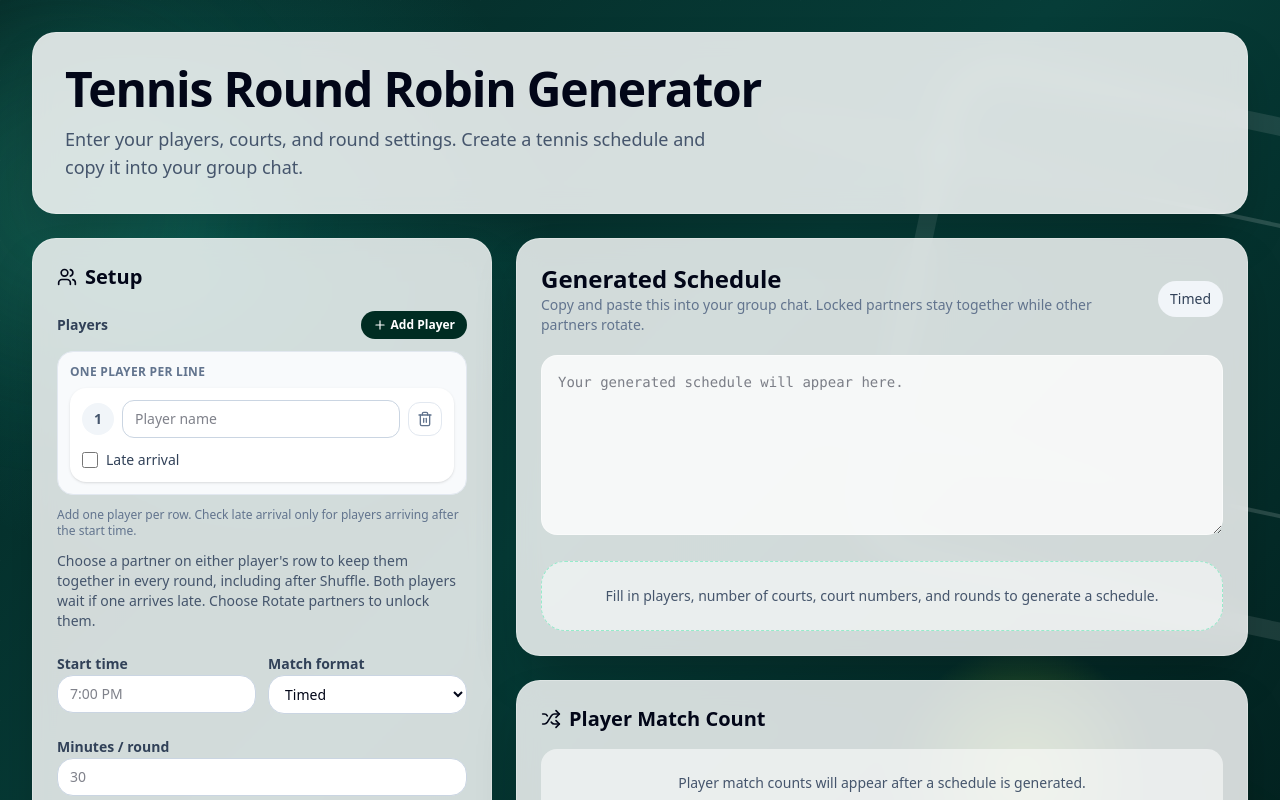
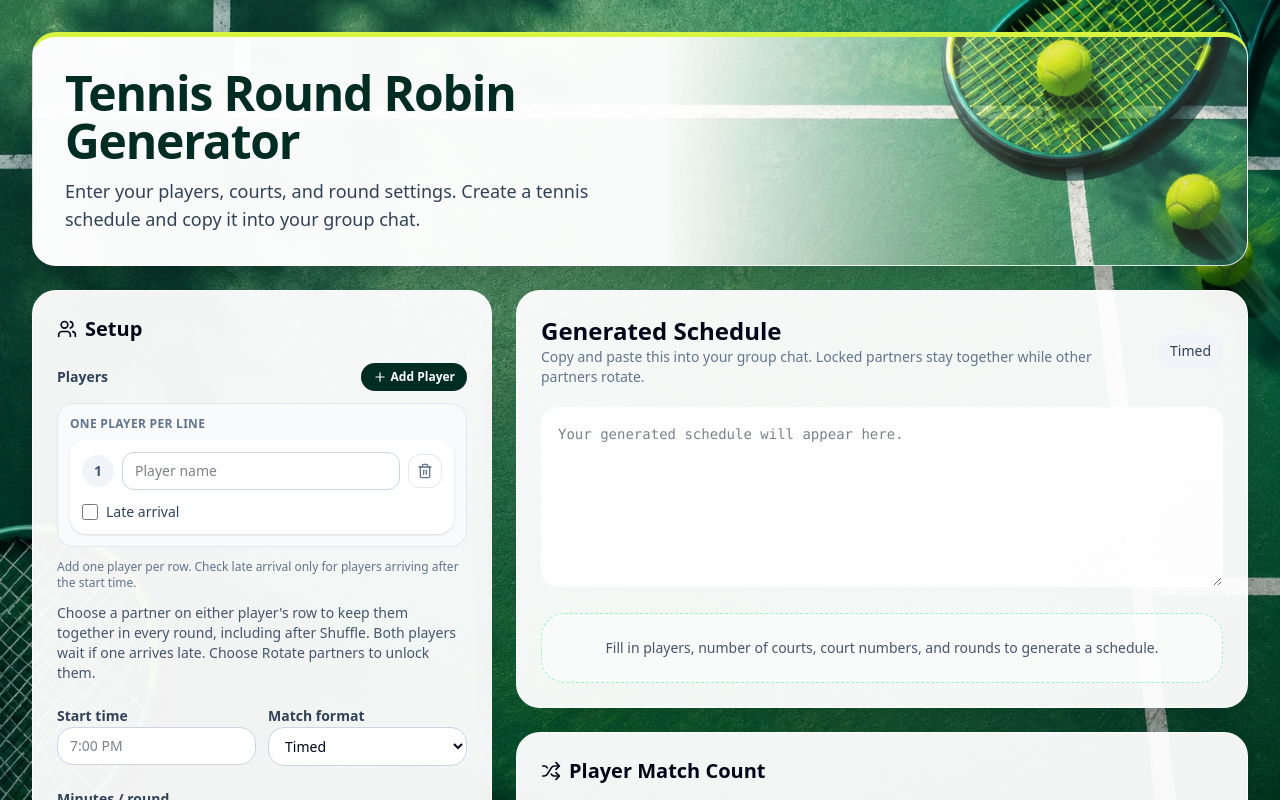
Before and after one commit to tjtroncoso/polo-mighty-ducks-round-robin, a React (Vite) app: page / in a window 1280 px wide. Shown: the top 800 px of the page. Built offline with nearby package versions, Linux system fonts and the light colour scheme.

Commit message:
Add playful tennis court artwork to the app background

```diff
--- a/src/App.jsx
+++ b/src/App.jsx
@@ -50,7 +50,7 @@ function FieldLabel({ children }) {
 }
 
 function Panel({ children, className = "" }) {
-  return <div className={`rounded-3xl border border-white/25 bg-white/82 shadow-2xl backdrop-blur-md ${className}`}>{children}</div>;
+  return <div className={`tennis-panel rounded-3xl shadow-2xl ${className}`}>{children}</div>;
 }
 
 function normalizeCourtNumbers(existingNumbers, courtCount) {
@@ -188,19 +188,13 @@ export default function TennisRoundRobinGenerator() {
   const scheduleReady = playerCount > 0 && courtCount > 0 && parseOptionalPositiveInteger(rounds, 0, 0, 20) > 0 && mixedReady && generated.errors.length === 0;
 
   return (
-    <div className="relative min-h-screen overflow-hidden bg-[#062d2b] p-4 text-slate-950 md:p-8">
-      <div className="pointer-events-none absolute inset-0 bg-[radial-gradient(circle_at_80%_62%,rgba(210,255,45,0.35),transparent_10%),radial-gradient(circle_at_15%_18%,rgba(20,184,166,0.25),transparent_24%),linear-gradient(135deg,#052724_0%,#063d38_42%,#021817_100%)]" />
-      <div className="pointer-events-none absolute -left-24 top-10 h-80 w-80 rounded-full bg-emerald-300/10 blur-3xl" />
-      <div className="pointer-events-none absolute bottom-0 right-0 h-96 w-96 rounded-full bg-lime-300/15 blur-3xl" />
-      <div className="pointer-events-none absolute right-[-8rem] top-24 h-[32rem] w-[32rem] rotate-12 rounded-[4rem] border-[18px] border-white/10" />
-      <div className="pointer-events-none absolute right-[-4rem] top-44 h-[18rem] w-[38rem] rotate-12 border-y-4 border-white/15" />
-      <div className="pointer-events-none absolute bottom-12 left-[-7rem] h-48 w-[42rem] -rotate-12 rounded-full border-t border-lime-300/25" />
-      <div className="pointer-events-none absolute inset-0 bg-[linear-gradient(120deg,rgba(255,255,255,0.08)_1px,transparent_1px)] bg-[length:80px_80px] opacity-20" />
+    <div className="tennis-app relative min-h-screen overflow-hidden p-4 text-slate-950 md:p-8">
+      <div className="tennis-backdrop" aria-hidden="true" />
 
       <div className="relative z-10 mx-auto max-w-7xl space-y-6">
-        <header className="rounded-3xl border border-white/25 bg-white/84 p-6 shadow-2xl backdrop-blur-md md:p-8">
-          <h1 className="max-w-3xl text-3xl font-bold tracking-tight md:text-5xl">Tennis Round Robin Generator</h1>
-          <p className="mt-3 max-w-2xl text-base text-slate-600 md:text-lg">
+        <header className="tennis-header rounded-3xl p-6 shadow-2xl md:p-8">
+          <h1 className="max-w-2xl text-3xl font-bold tracking-tight text-emerald-950 md:text-5xl">Tennis Round Robin Generator</h1>
+          <p className="mt-3 max-w-xl text-base text-slate-700 md:text-lg">
             Enter your players, courts, and round settings. Create a tennis schedule and copy it into your group chat.
           </p>
         </header>
--- a/src/index.css
+++ b/src/index.css
@@ -6,4 +6,67 @@ html, body, #root {
 
 body {
   margin: 0;
+  background: #075642;
 }
+
+.tennis-app {
+  isolation: isolate;
+  background: #075642;
+}
+
+.tennis-backdrop {
+  position: fixed;
+  inset: 0;
+  pointer-events: none;
+  background-color: #075642;
+  background-image:
+    linear-gradient(rgba(0, 49, 32, 0.08), rgba(0, 37, 29, 0.22)),
+    url("/tennis-court-background.webp");
+  background-size: cover;
+  background-position: center;
+}
+
+.tennis-header {
+  border: 1px solid rgba(255, 255, 255, 0.8);
+  border-top: 5px solid #d8f541;
+  background-color: #f7fff9;
+  background-image:
+    linear-gradient(90deg, rgba(255, 255, 255, 0.98) 0%, rgba(255, 255, 255, 0.96) 52%, rgba(255, 255, 255, 0.12) 82%),
+    url("/tennis-court-background.webp");
+  background-size: cover;
+  background-position: right 18%;
+}
+
+.tennis-panel {
+  border: 1px solid rgba(255, 255, 255, 0.85);
+  background: rgba(255, 255, 255, 0.95);
+}
+
+@media (max-width: 767px) {
+  .tennis-backdrop {
+    background-position: 72% center;
+  }
+
+  .tennis-header {
+    background-image:
+      linear-gradient(90deg, rgba(255, 255, 255, 0.98) 0%, rgba(255, 255, 255, 0.95) 55%, rgba(255, 255, 255, 0.72) 100%),
+      url("/tennis-court-background.webp");
+    background-position: right top;
+  }
+}
+
+@media print {
+  .tennis-app {
+    background: white;
+  }
+
+  .tennis-backdrop {
+    display: none;
+  }
+
+  .tennis-header,
+  .tennis-panel {
+    background: white;
+    box-shadow: none;
+  }
+}
```
Also changed, not shown: public/tennis-court-background.webp (added).
